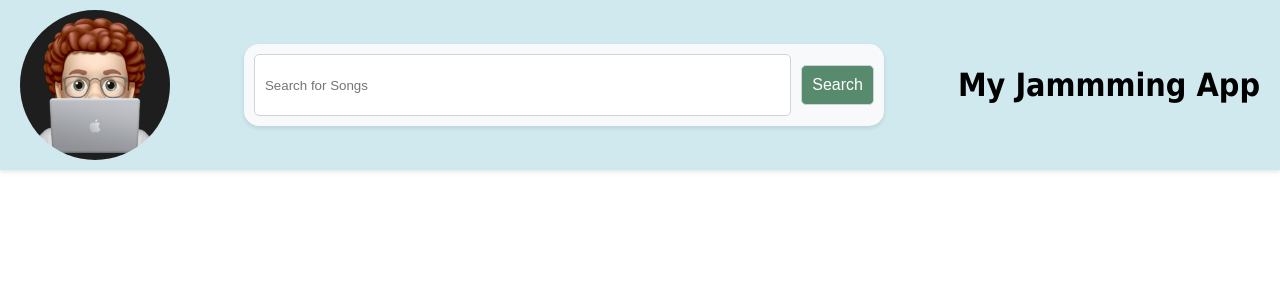
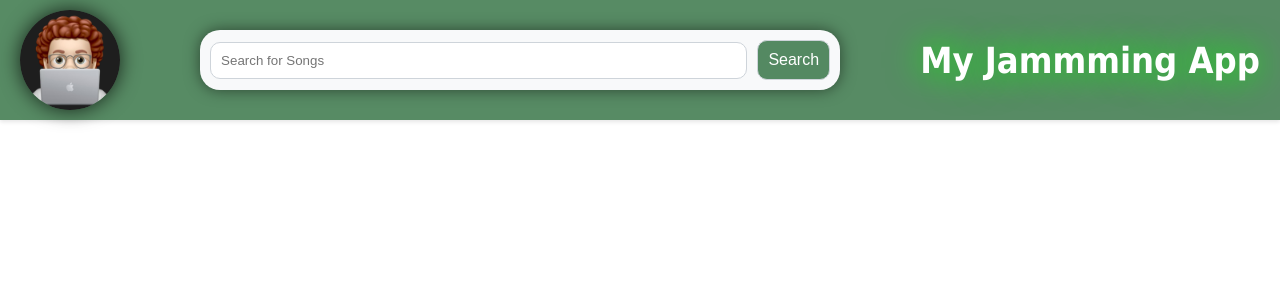
Before and after one commit to MAUS1079/jammming, a React (Create React App) app: page / in a window 1280 px wide. Shown: the top 300 px of the page. Built offline with nearby package versions, Linux system fonts and the light colour scheme.

Commit message:
Styled Header

```diff
--- a/src/Components/Header/Header.component.css
+++ b/src/Components/Header/Header.component.css
@@ -3,16 +3,19 @@ header {
   justify-content: space-between;
   align-items: center;
   padding: 10px 20px;
-  background-color:rgb(207, 233, 239);
+  background-color:rgba(0, 80, 20, 0.66);
   box-shadow: 0 2px 4px rgba(0, 0, 0, 0.1);
   font-family: Tahoma, sans-serif;
+  font-color: rgba(255, 255, 255, 0.8);
+  color: white;
 }
 
 .avatar {
-  width: 150px;
-  height: 150px;
+  width: 100px;
+  height: 100px;
   border-radius: 50%;
   object-fit: cover;
+  box-shadow: 0 0 20px rgba(0, 0, 0, 0.75);
 }
 
 .searchBar {
@@ -21,26 +24,34 @@ header {
     align-items: center;
     padding: 10px;
     width: 50%;
-    border-radius: 15px;
+    border-radius: 20px;
     background-color: #f8f9fa;
-    box-shadow: 0 2px 4px rgba(0, 0, 0, 0.1);
+    box-shadow: 0 0 15px rgba(0, 0, 0, 0.5);
 }
 
 input {
     padding: 10px;
     border: 1px solid #ced4da;
-    border-radius: 5px;
+    border-radius: 10px;
     width: 100%;
-    height: 40px;
+    height: 75%;
 }
 
 button {
     padding: 10px;
     border: 1px solid #ced4da;
-    border-radius: 5px;
-    background-color:rgba(30, 98, 60, 0.73);
+    border-radius: 10px;
+    background-color:rgba(0, 80, 20, 0.66);
     color: white;
     font-size: 16px;
     margin-left: 10px;
-    height: 40px;
+    height: 100%;
 }
+
+h1 {
+  font-size: 36px;
+  margin: 0;
+   text-shadow: 0 0 15px rgb(9, 255, 0);
+  text-shadow: 0 0 25px rgba(9, 255, 0, 0.66);
+  text-shadow: 0 0 35px rgb(9, 255, 0.33);
+}
```
